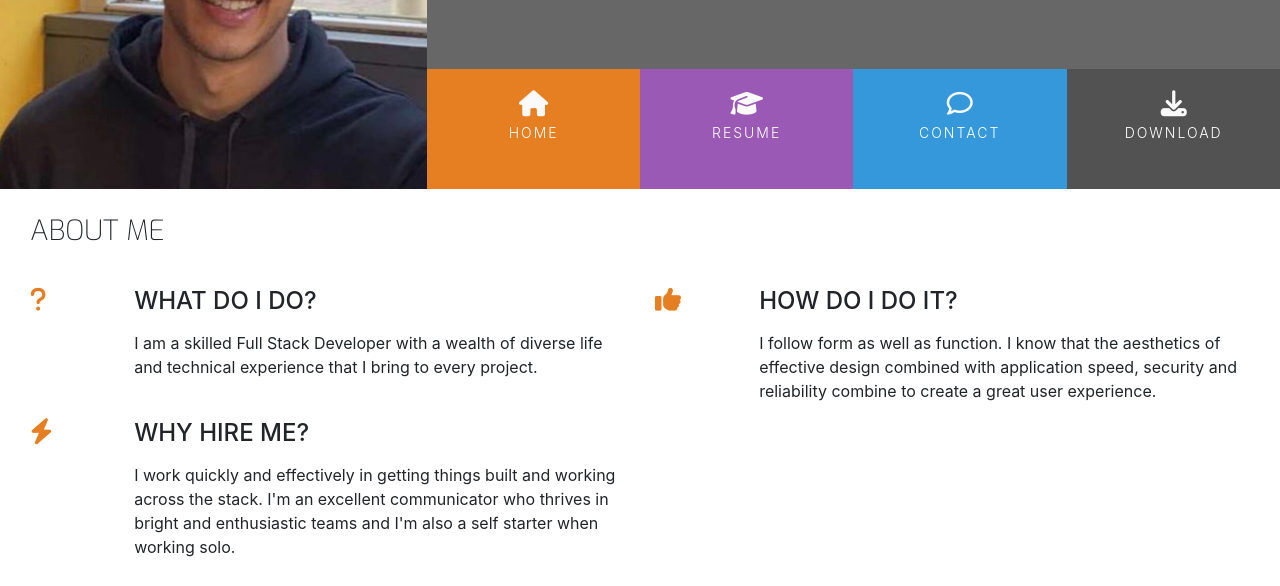
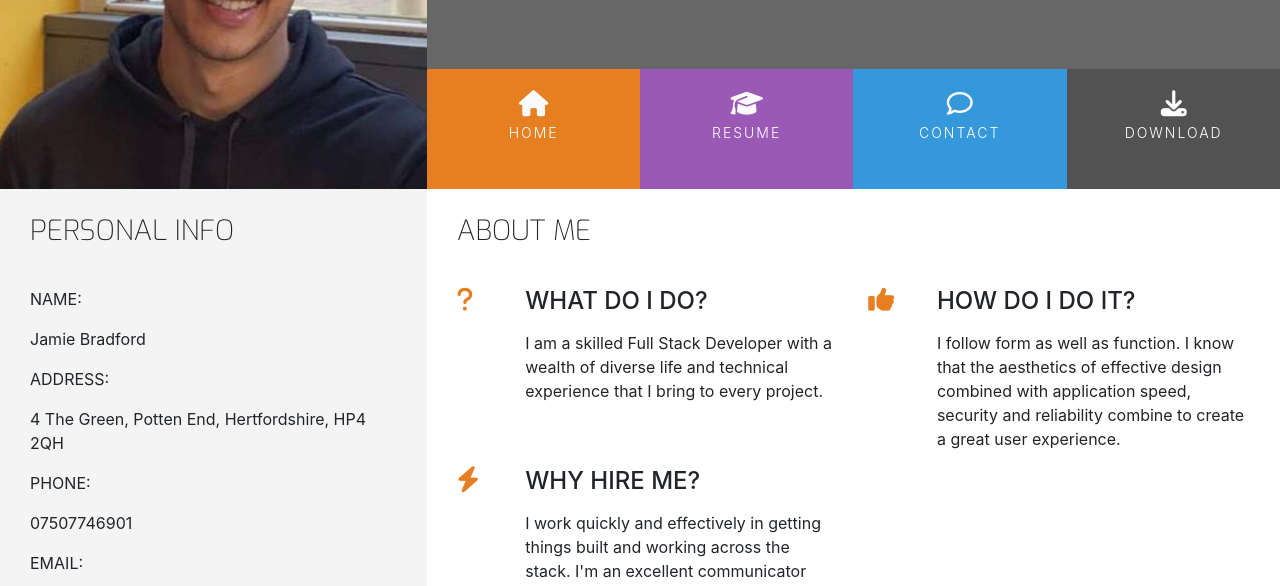
Before and after one commit to jamiebradford123/My-Resume, a plain HTML site: page index.html in a window 1280 px wide. Shown: the part 180-766 px from the top of the page. Drawn offline with nearby package versions, Linux system fonts and the light colour scheme.

Commit message:
Add personal info

```diff
--- a/assets/css/style.css
+++ b/assets/css/style.css
@@ -25,6 +25,10 @@ font-family: 'Roboto', sans-serif; */
 
 .ui-menu-color-download {
     background-color: #525252;
+}
+
+.bg-color-personal-info {
+    background-color: #f4f4f4;
 }
 
 /* --------------------------------------- Special paddings/margins/text  */
--- a/index.html
+++ b/index.html
@@ -46,7 +46,64 @@
         </div>
     </header>
     <section class="container-fluid">
-        <div class="row row-table">
+        <div class="row">
+            <div class="col-md-4 bg-color-personal-info section-column">
+                <div class="row">
+                    <div class="col-12">
+                        <h3 class="section-heading uppercase">
+                            Personal Info
+                        </h3>
+                    </div>
+                </div>
+                <div class="personal-info-item">
+                    <div class="key">
+                        <p class="uppercase">
+                            Name:
+                        </p>
+                    </div>
+                    <div class="value">
+                        <p>
+                            Jamie Bradford
+                        </p>
+                    </div>
+                </div>
+                <div class="personal-info-item">
+                    <div class="key">
+                        <p class="uppercase">
+                            Address:
+                        </p>
+                    </div>
+                    <div class="value">
+                        <p>
+                            4 The Green, Potten End, Hertfordshire, HP4 2QH
+                        </p>
+                    </div>
+                </div>
+                <div class="personal-info-item">
+                    <div class="key">
+                        <p class="uppercase">
+                            Phone:
+                        </p>
+                    </div>
+                    <div class="value">
+                        <p>
+                            07507746901
+                        </p>
+                    </div>
+                </div>
+                <div class="personal-info-item">
+                    <div class="key">
+                        <p class="uppercase">
+                            Email:
+                        </p>
+                    </div>
+                    <div class="value">
+                        <p>
+                            Jamiebradford123@hotmail.com
+                        </p>
+                    </div>
+                </div>
+            </div>
             <div class="col-md-8 bg-color-three-reasons section-column">
                 <div class="row">
                     <div class="col">
```
